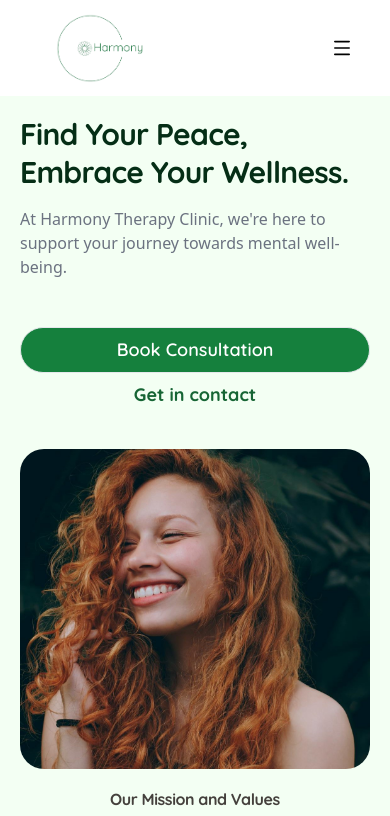
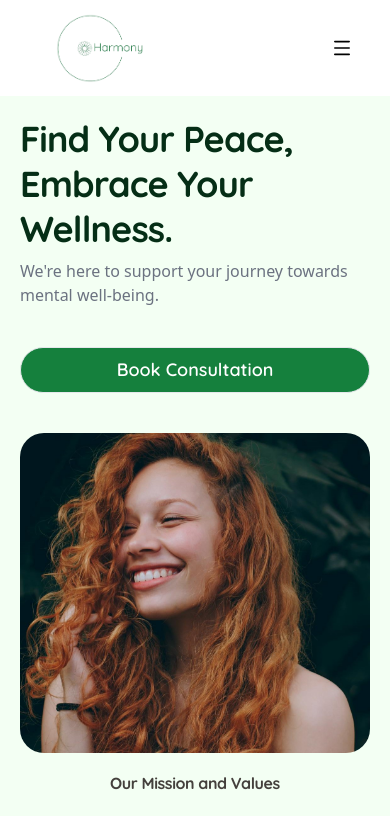
Before and after one commit to Quincy-Fer/Harmony-Therapy-Website, a React (Vite) app: page / in a window 390 px wide. Shown: the top 816 px of the page. Built offline with nearby package versions, Linux system fonts and the light colour scheme.

Commit message:
Finish hero section play around with mobile paddings

```diff
--- a/src/App.jsx
+++ b/src/App.jsx
@@ -14,7 +14,7 @@ import NavBar from "./Components/NavBar";
 
 const App = () => {
   return (
-    <div className="">
+    <div className="max-sm:grid max-sm:mx-auto">
       <NavBar />
       <Hero />
       <About />
--- a/src/Sections/Hero.jsx
+++ b/src/Sections/Hero.jsx
@@ -17,25 +17,25 @@ const Hero = () => {
       {/* Mobile View */}
       <div className="flex flex-col justify-items-center md:hidden p-5">
         <h1
-          className="text-3xl mt-24 font-quicksand font-bold text-green-950
+          className="text-4xl mt-24 font-quicksand font-bold text-green-950
           leading-tight tracking-tight max-w-[350px]"
         >
           Find Your Peace, Embrace Your Wellness.
         </h1>
-        <p className="text-gray-500 mt-4 text-base">
-          At Harmony Therapy Clinic, we're here to support your journey towards
+        <p className="text-gray-500 mt-2 text-base">
+          We're here to support your journey towards
           mental well-being.
         </p>
-        <div className="grid mt-12 ">
+        <div className="grid mt-10">
           <Button label="Book Consultation" onClick={toggleModal} />{" "}
-          <MobileButton label="Get in contact" idButton="footer" />
+
           {isModalOpen && <Modal closeModal={toggleModal} />}
 
         </div>
         <img
           src={mobileHero}
           alt="laughing girl"
-          className=" rounded-3xl h-80 object-cover object-center mt-8"
+          className=" rounded-3xl h-80 object-cover object-center mt-10"
         />
       </div>
 
```
